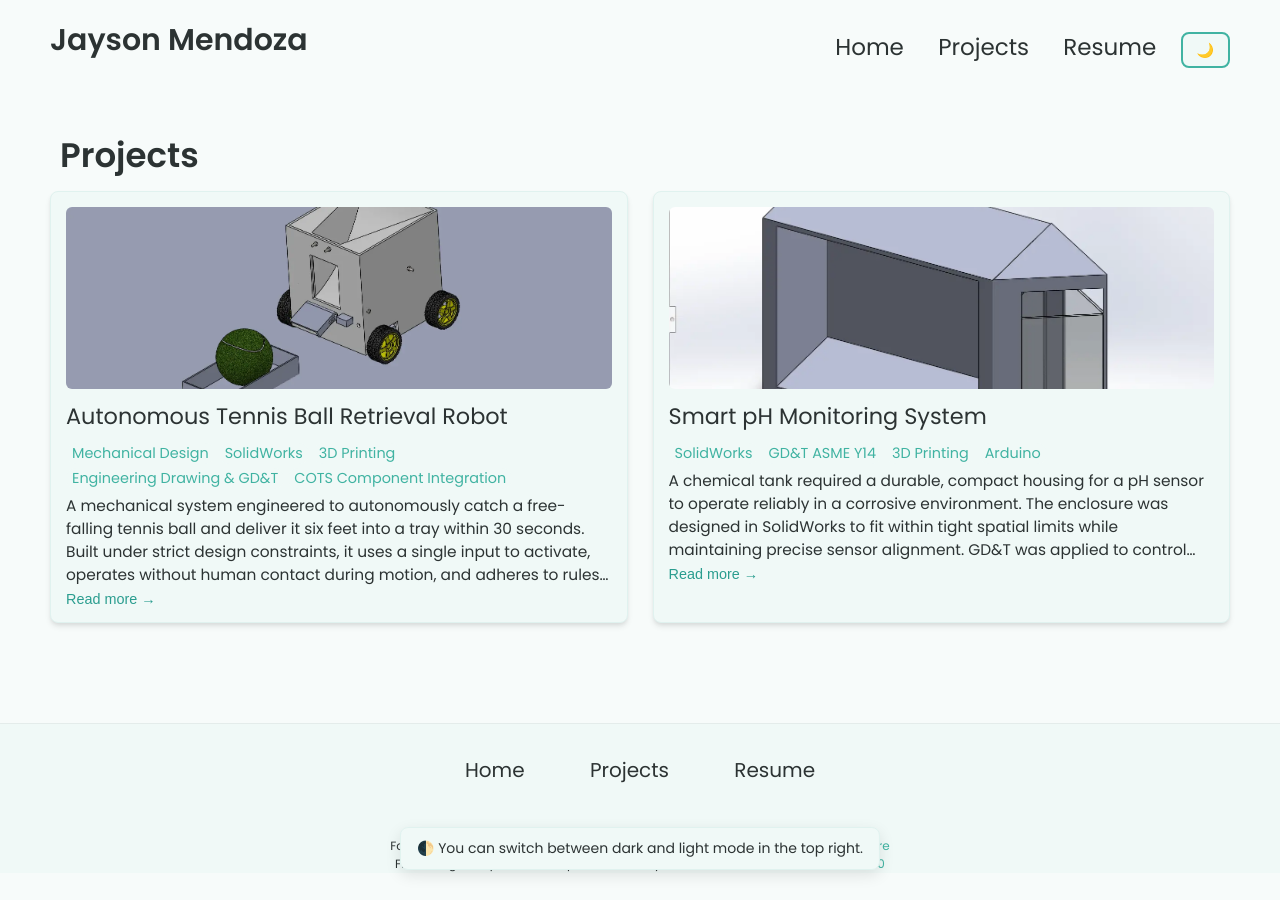
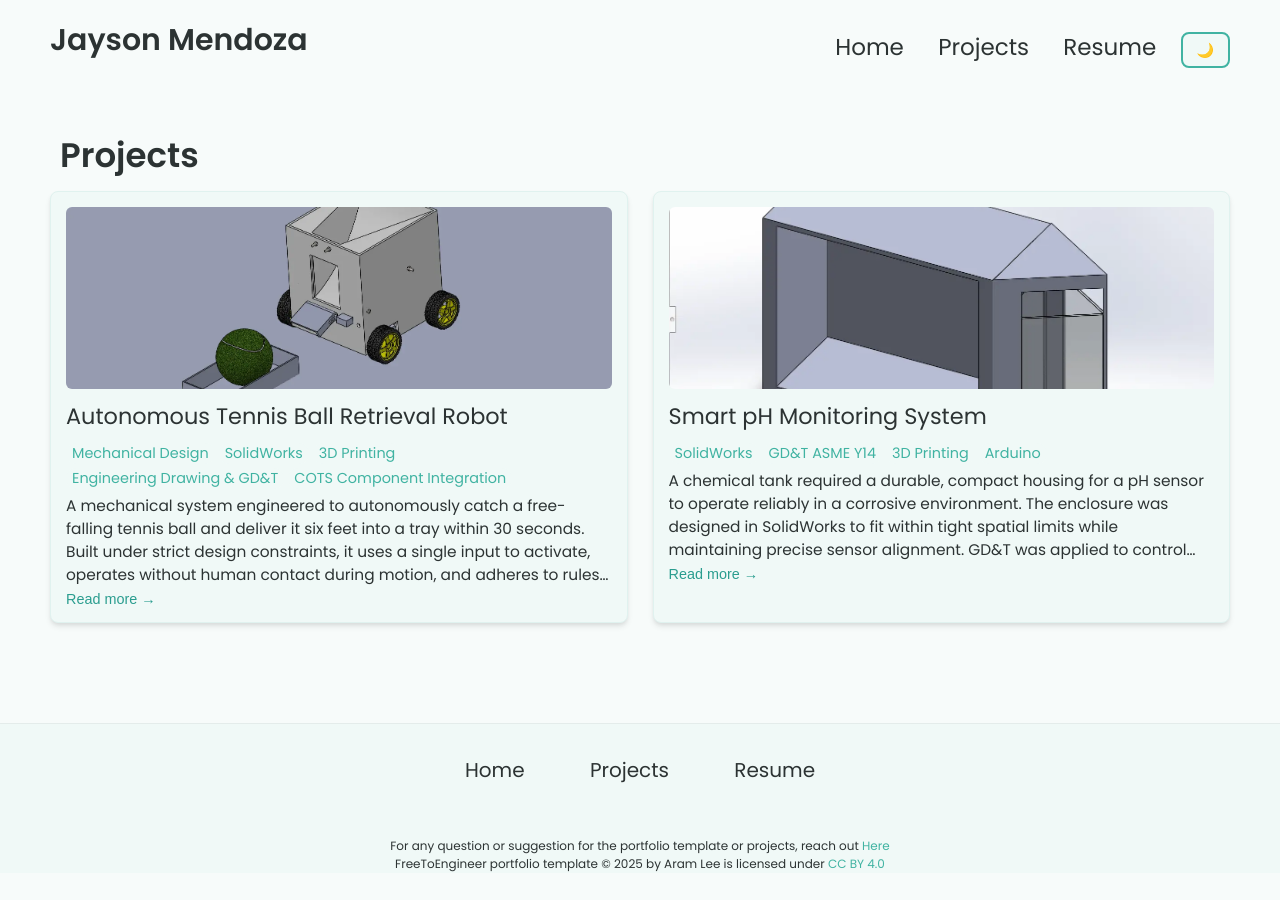
Before and after one commit to jaysonmendoza/jaysonmendoza.github.io, a Jekyll site: the page built from projects.html, in a window 1280 px wide. Built offline with Jekyll 4.4.1, drawn with Linux system fonts in a browser that asks for light colours.

Commit message:
Update wrapper.html

```diff
--- a/_layouts/wrapper.html
+++ b/_layouts/wrapper.html
@@ -60,17 +60,16 @@
     });
   }
 
-  // 🌙 Show toast tip once
-  if (!localStorage.getItem('themeTipShown')) {
+<script>
   const toast = document.getElementById('themeTipToast');
   if (toast) {
     toast.classList.add('show');
     setTimeout(() => {
       toast.classList.remove('show');
     }, 5000);
-      localStorage.setItem('themeTipShown', 'true');
   }
-  }
+</script>
+
 </script>
 
 </body>
```
Lines whose indentation alone changed are shown as unchanged.
